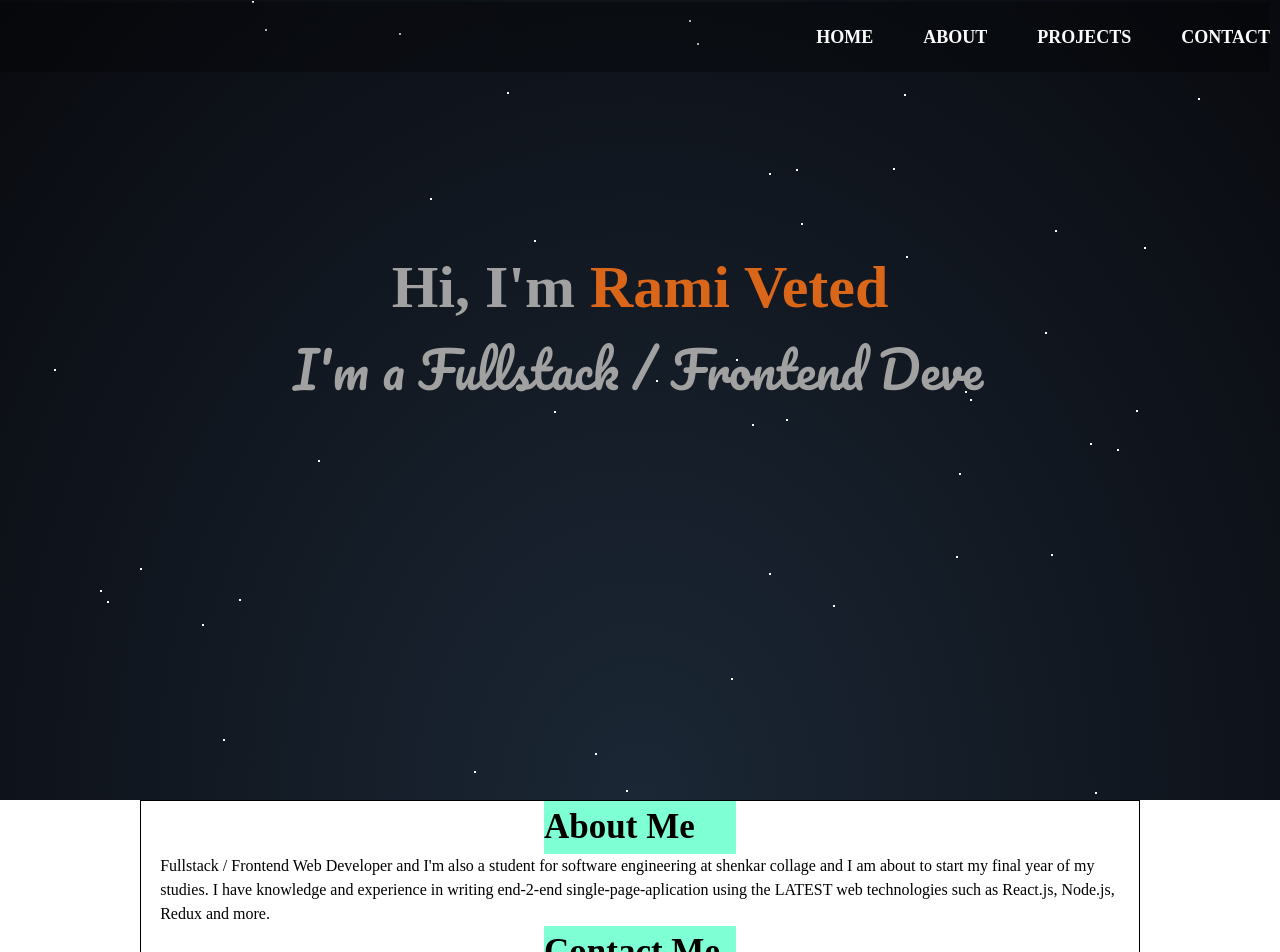
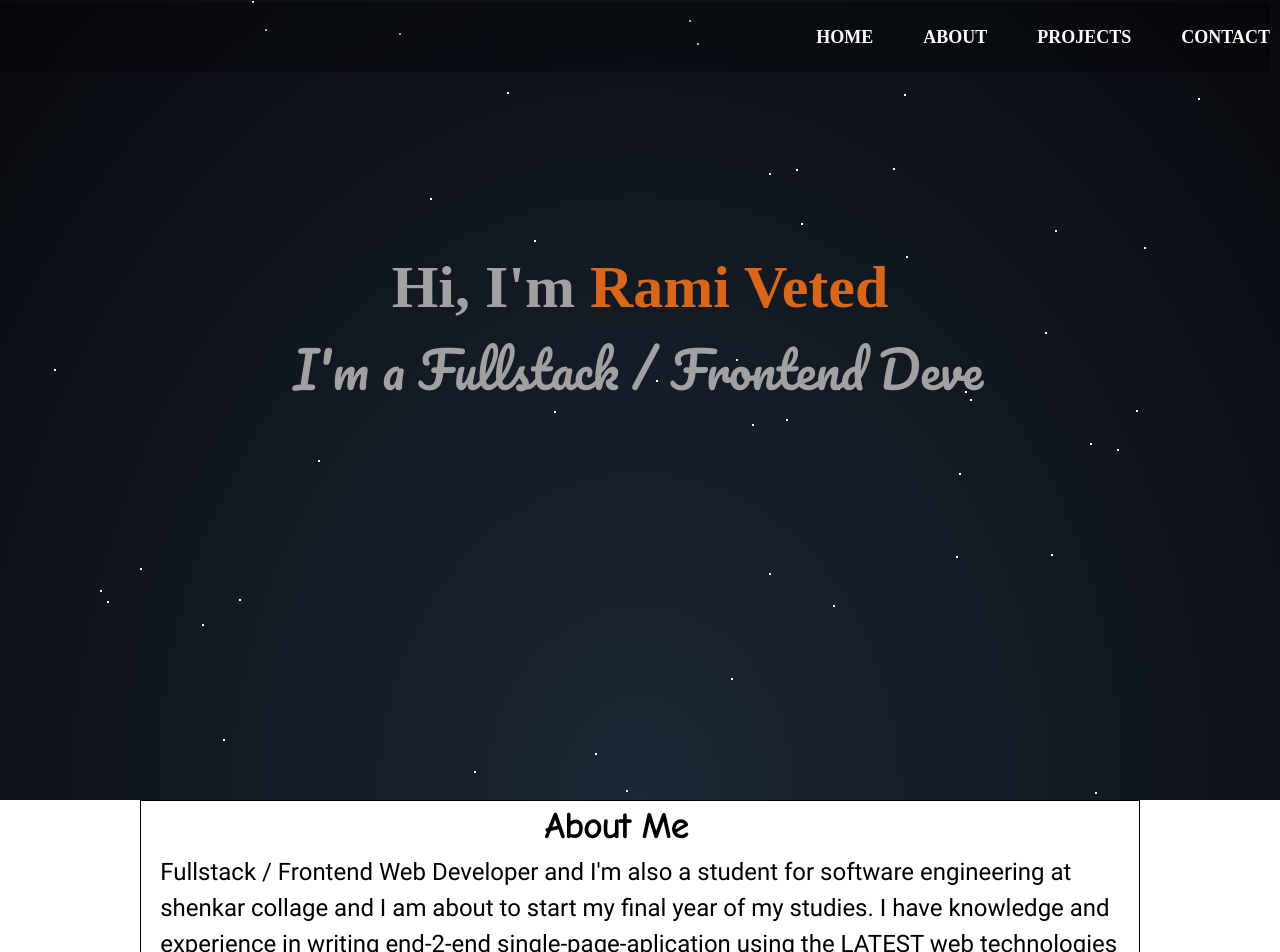
Before and after one commit to RamiDorani/my-portfolio, a React (Create React App) app: page / in a window 1280 px wide. Shown: the top 952 px of the page. Built offline with nearby package versions, Linux system fonts and the light colour scheme; a web font is replaced by a local one.

Commit message:
'update'

```diff
--- a/src/cmps/MyDetailes.jsx
+++ b/src/cmps/MyDetailes.jsx
@@ -5,7 +5,7 @@ export class MyDetailes extends Component {
     render() {
         return (
                 <section className="my-detailes-wrapper container" id="about">
-                    <div className="up flex-col">
+                    <div className="up flex-col space-between">
                     <h2 className="my-headers about-me-header">About Me</h2>
                     <p className="p about-me-p">Fullstack / Frontend Web Developer and I'm also a student for software engineering at shenkar collage and I am about to start my final year of my studies. I have knowledge and experience in writing end-2-end single-page-aplication using the LATEST web technologies such as React.js, Node.js, Redux and more.</p>
                     </div>
--- a/src/styles/components/_myDetailes.scss
+++ b/src/styles/components/_myDetailes.scss
@@ -7,10 +7,16 @@
 }
 
 .my-headers {
-   background-color: aquamarine;
+   //background-color: aquamarine;
    width: 20%;
    margin: 0 auto;
    font-size: rem(35px);
+   font-family: comic;
+}
+
+.p {
+    font-family: roboto;
+    font-size: rem(24px);
 }
 
 
@@ -18,7 +24,6 @@
     // .container {
     //     max-width: 600px;
     // }
-
     .my-headers {
         width: 40%;
         font-size: rem(24px);
--- a/src/styles/setup/_typography.scss
+++ b/src/styles/setup/_typography.scss
@@ -27,3 +27,8 @@
     font-family: handlee;
     src: url(../fonts/handlee/Handlee-Regular.ttf);
 }
+
+@font-face {
+    font-family: roboto;
+    src: url(../fonts//roboto/Roboto-Regular.ttf);
+}
```
Also changed, not shown: src/styles/fonts/roboto/Roboto-Regular.ttf (added).
